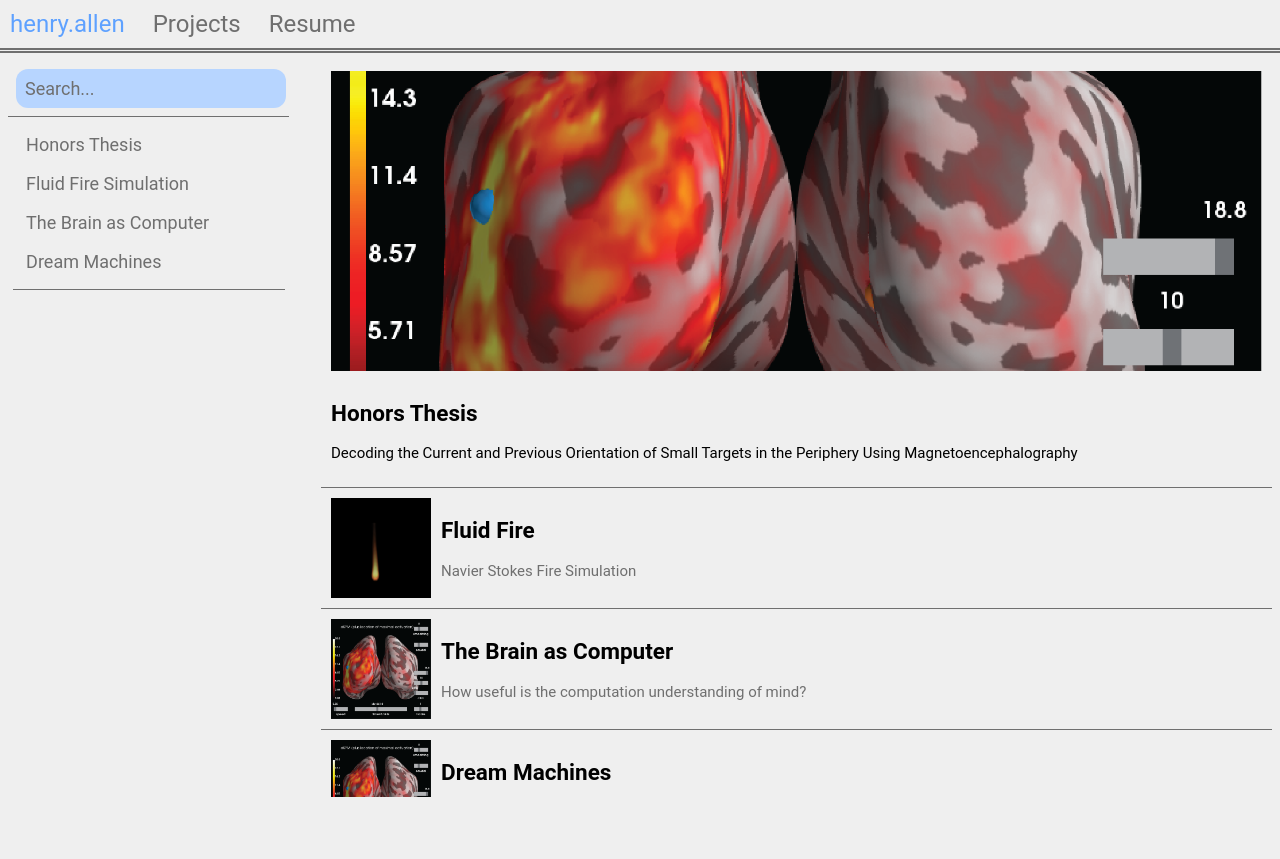
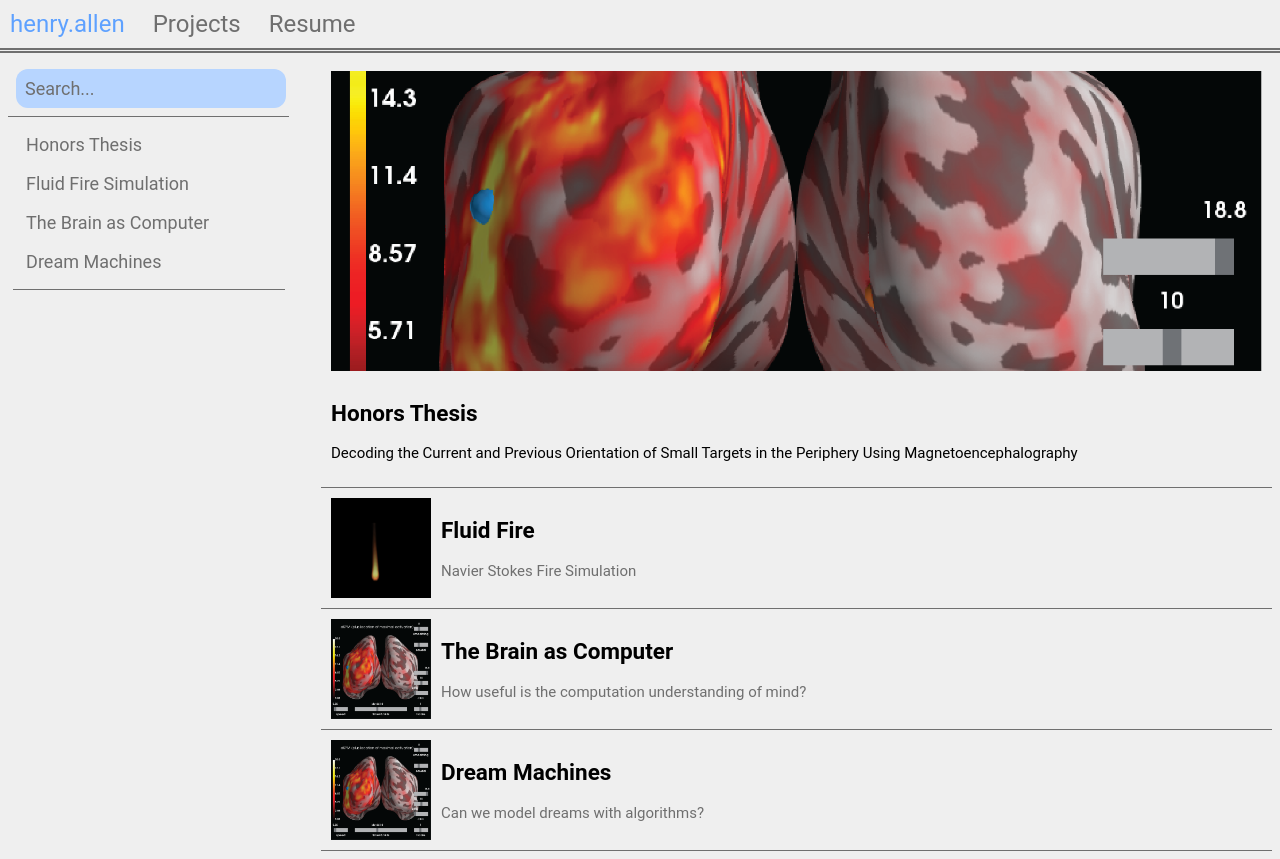
Before and after one commit to hmallen99/hmallen99.github.io, a React (Create React App) app: page /#/pages/projects in a window 1280 px wide. Before the commit the page ends 800 px from the top, so only its background shows below. Built offline with nearby package versions, Linux system fonts and the light colour scheme.

Commit message:
Fix overscroll (#19)

```diff
--- a/src/Projects/Projects.css
+++ b/src/Projects/Projects.css
@@ -11,7 +11,6 @@
     display: flex;
     flex-direction: column;
     padding: 0.5em;
-    height: calc(100vh - 4.5em);
     flex-grow: 1;
 }
 
@@ -76,7 +75,6 @@
     flex-direction: column;
     padding: 0.5em;
     gap: 0.5em;
-    height: calc(100vh - 4.5em);
     flex-grow: 1;
     line-height: 1.5;
 }
--- a/src/Resume/Resume.css
+++ b/src/Resume/Resume.css
@@ -11,7 +11,7 @@
 .resume-frame {
     position: relative;
     width: 100%;
-    height: 100%;
+    height: calc(100vh - 6em);
     background-color: rgba(239, 239, 239, 1);
     border-style: hidden;
 }
--- a/src/index.css
+++ b/src/index.css
@@ -1,6 +1,5 @@
 html,
 body {
-  height: 100vh;
   background-color: rgba(239, 239, 239, 1);
   margin: 0;
 }
```
